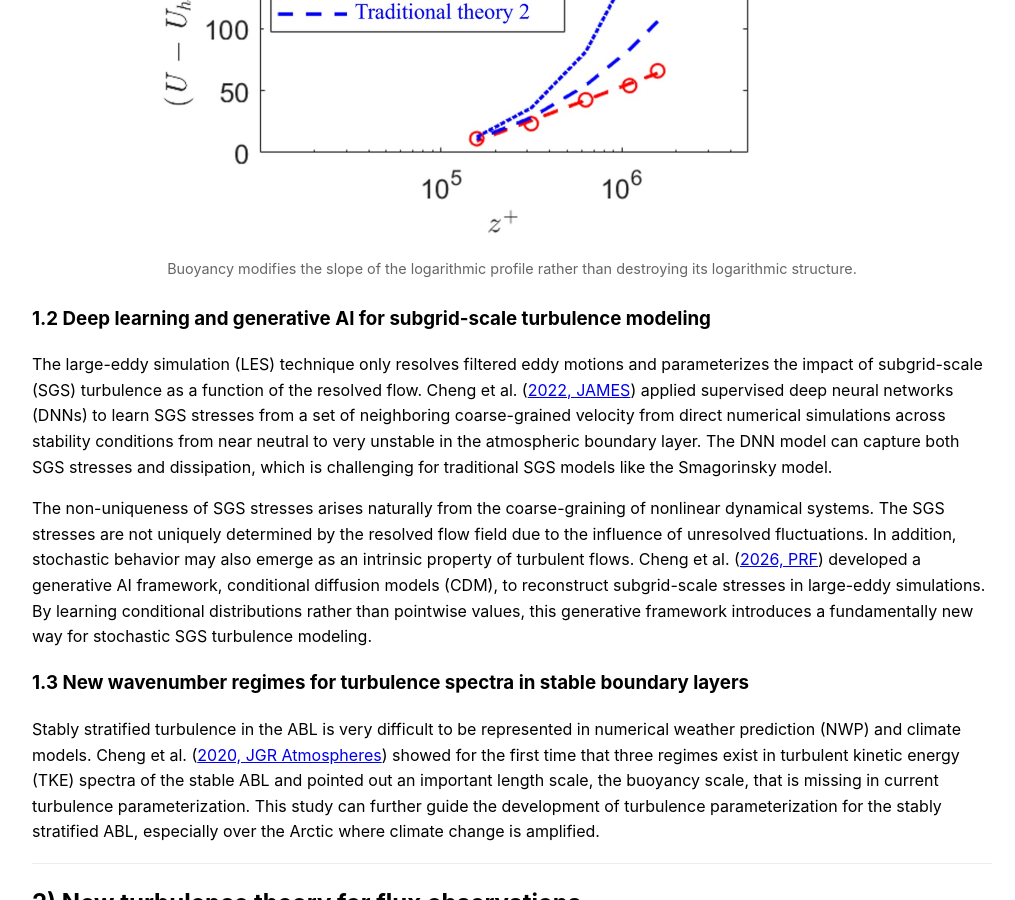
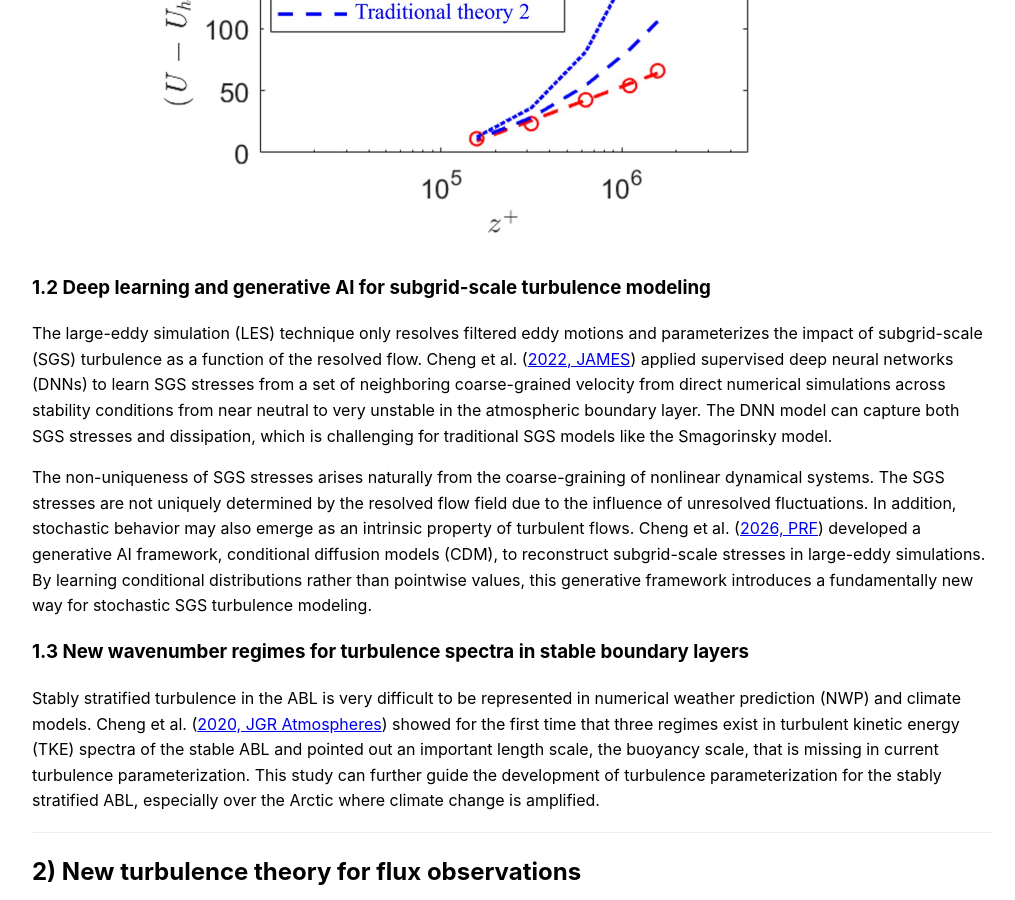
Before and after one commit to yc2965/yc2965.github.io, a Jekyll site: the page built from research.md, in a window 1280 px wide and 900 px high, scrolled down 995 px. Shown: the whole window, without its empty margins (128-1143 px from the left). Built offline with Jekyll 4.4.1, drawn with Linux system fonts in a browser that asks for light colours; our own code applies the rules of GitHub Pages for plain Markdown files.

Commit message:
Update research.md

```diff
--- a/research.md
+++ b/research.md
@@ -17,10 +17,7 @@ In global weather and climate models, the exchange of momentum, heat, moisture a
     alt="Comparison between MOST and the stratification-dependent log law"
     style="width: 100%; max-width: 750px;"
   >
-  <figcaption style="margin-top: 0.5rem; color: #666; font-size: 0.9rem;">
-    Buoyancy modifies the slope of the logarithmic profile rather than
-    destroying its logarithmic structure.
-  </figcaption>
+
 </figure>
 
 
```
